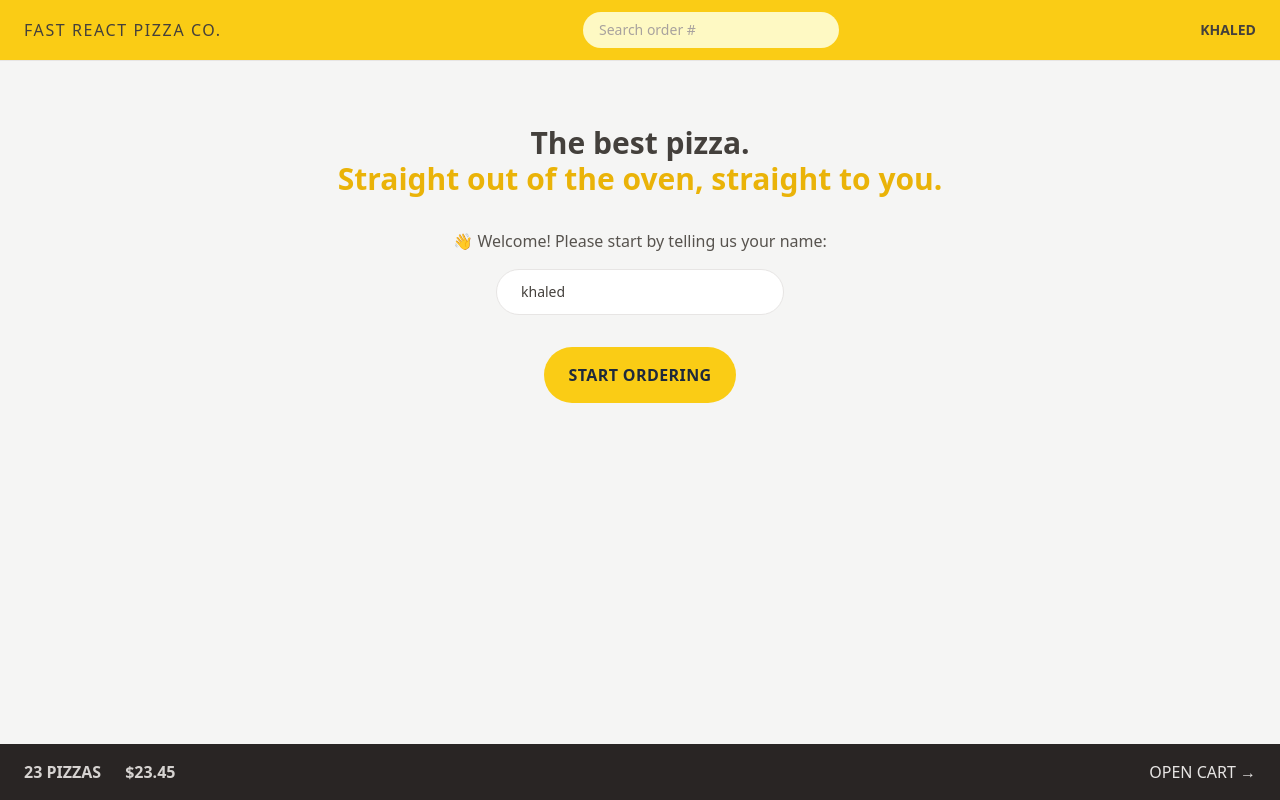
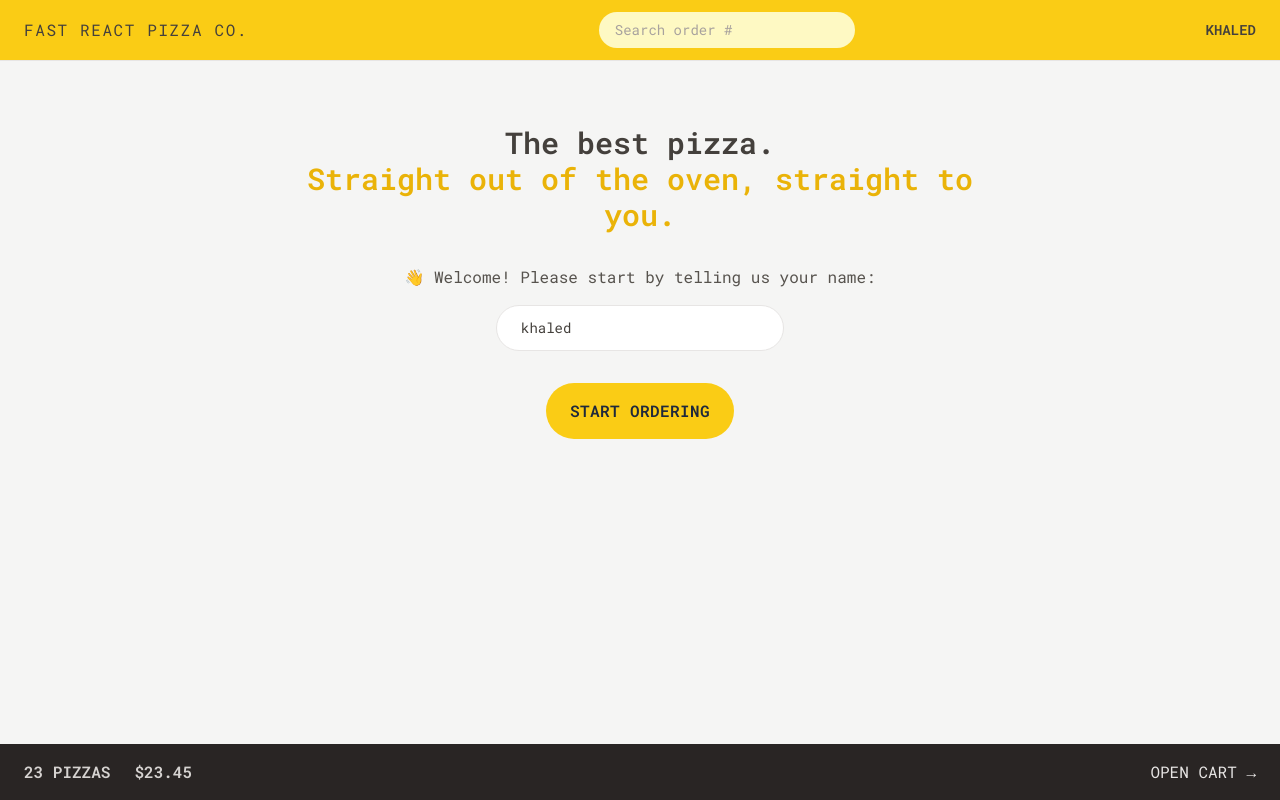
Before and after one commit to khaled-farahat/fast-react-pizza, a React (Vite) app: page / in a window 1280 px wide. Built offline with nearby package versions, Linux system fonts and the light colour scheme.

Commit message:
styling menu

```diff
--- a/index.html
+++ b/index.html
@@ -4,6 +4,12 @@
     <meta charset="UTF-8" />
     <link rel="icon" type="image/svg+xml" href="/vite.svg" />
     <meta name="viewport" content="width=device-width, initial-scale=1.0" />
+    <link rel="preconnect" href="https://fonts.googleapis.com" />
+    <link rel="preconnect" href="https://fonts.gstatic.com" crossorigin />
+    <link
+      href="https://fonts.googleapis.com/css2?family=Roboto+Mono:wght@300;400;500;600;700&display=swap"
+      rel="stylesheet"
+    />
     <title>Fast React Pizza</title>
   </head>
   <body class="bg-stone-100 text-stone-700">
--- a/src/features/cart/Cart.tsx
+++ b/src/features/cart/Cart.tsx
@@ -35,7 +35,9 @@
       <h2>Your cart, %NAME%</h2>
 
       <div>
-        <Button to="/order/new">Order pizzas</Button>
+        <Button type="primary" to="/order/new">
+          Order pizzas
+        </Button>
         <button>Clear cart</button>
       </div>
     </div>
--- a/src/features/menu/Menu.tsx
+++ b/src/features/menu/Menu.tsx
@@ -7,7 +7,7 @@
   // there is no typescript support for useLoaderData
   const menu = useLoaderData() as Pizza[];
   return (
-    <ul>
+    <ul className="divide-y divide-y-stone-200 px-2">
       {menu.map((pizza) => (
         <MenuItem key={pizza.id} pizza={pizza} />
       ))}
--- a/src/features/menu/MenuItem.tsx
+++ b/src/features/menu/MenuItem.tsx
@@ -1,17 +1,32 @@
-import { formatCurrency } from "@/utils/helpers";
-import { Pizza } from "@/types";
+import { formatCurrency } from '@/utils/helpers';
+import { Pizza } from '@/types';
+import Button from '@/ui/Button';
 
 function MenuItem({ pizza }: { pizza: Pizza }) {
   const { id, name, unitPrice, ingredients, soldOut, imageUrl } = pizza;
 
   return (
-    <li>
-      <img src={imageUrl} alt={name} />
-      <div>
-        <p>{name}</p>
-        <p>{ingredients.join(", ")}</p>
-        <div>
-          {!soldOut ? <p>{formatCurrency(unitPrice)}</p> : <p>Sold out</p>}
+    <li className="flex gap-4 py-2">
+      <img
+        src={imageUrl}
+        alt={name}
+        className={`h-24 ${soldOut ? 'opacity-70 grayscale' : ''}`}
+      />
+      <div className="flex grow flex-col pt-0.5">
+        <p className="font-medium">{name}</p>
+        <p className="text-sm capitalize italic text-stone-500">
+          {ingredients.join(', ')}
+        </p>
+        <div className="mt-auto flex items-center justify-between ">
+          {!soldOut ? (
+            <p className="text-sm">{formatCurrency(unitPrice)}</p>
+          ) : (
+            <p className="text-sm font-medium uppercase text-stone-500">
+              Sold out
+            </p>
+          )}
+
+          <Button type='small'>Add to cart</Button>
         </div>
       </div>
     </li>
--- a/src/features/order/CreateOrder.tsx
+++ b/src/features/order/CreateOrder.tsx
@@ -85,7 +85,7 @@
 
         <div>
           <input type="hidden" name="cart" value={JSON.stringify(cart)} />
-          <Button disabled={isSubmitting}>
+          <Button disabled={isSubmitting} type="primary">
             {isSubmitting ? 'Placing Order ...' : 'Order now'}
           </Button>
         </div>
--- a/src/features/user/CreateUser.tsx
+++ b/src/features/user/CreateUser.tsx
@@ -19,12 +19,12 @@
         placeholder="Your full name"
         value={username}
         onChange={(e) => setUsername(e.target.value)}
-        className="input w-72 mb-8"
+        className="input mb-8 w-72"
       />
 
       {username !== '' && (
         <div>
-          <Button>Start ordering</Button>
+          <Button type="primary">Start ordering</Button>
         </div>
       )}
     </form>
--- a/src/ui/Button.tsx
+++ b/src/ui/Button.tsx
@@ -4,21 +4,27 @@
   children: React.ReactNode;
   disabled?: boolean;
   to?: string;
+  type: 'primary' | 'small';
 };
 
-const Button = ({ children, disabled, to }: Props) => {
-  const className =
-    'inline-block rounded-full bg-yellow-400 px-4 py-3 font-semibold uppercase tracking-wide text-slate-800 transition-colors duration-300 hover:bg-yellow-300 focus:bg-yellow-300 focus:outline-none focus:ring focus:ring-yellow-300 focus:ring-offset-2 disabled:cursor-not-allowed sm:px-6 sm:py-4';
+const Button = ({ children, disabled, to, type }: Props) => {
+  const base =
+    'inline-block rounded-full bg-yellow-400 font-semibold uppercase tracking-wide text-slate-800 transition-colors duration-300 hover:bg-yellow-300 focus:bg-yellow-300 focus:outline-none focus:ring focus:ring-yellow-300 focus:ring-offset-2 disabled:cursor-not-allowed';
+
+  const styles = {
+    primary: base + ' px-4 py-3 md:px-6 md:py-4',
+    small: base + ' px-4 py-2 md:px-5 md:py-2.5 text-xs',
+  };
 
   if (to)
     return (
-      <Link to={to} className={className}>
+      <Link to={to} className={styles[type]}>
         {children}
       </Link>
     );
 
   return (
-    <button className={className} disabled={disabled}>
+    <button className={styles[type]} disabled={disabled}>
       {children}
     </button>
   );
--- a/tailwind.config.js
+++ b/tailwind.config.js
@@ -1,8 +1,15 @@
 /** @type {import('tailwindcss').Config} */
 export default {
-  content: ["./index.html", "./src/**/*.{js,ts,jsx,tsx}"],
+  content: ['./index.html', './src/**/*.{js,ts,jsx,tsx}'],
   theme: {
-    extend: {},
+    fontFamily: {
+      sans: 'Roboto Mono, monospace',
+    },
+    extend: {
+      height: {
+        screen: '100dvh',
+      },
+    },
   },
   plugins: [],
 };
```
